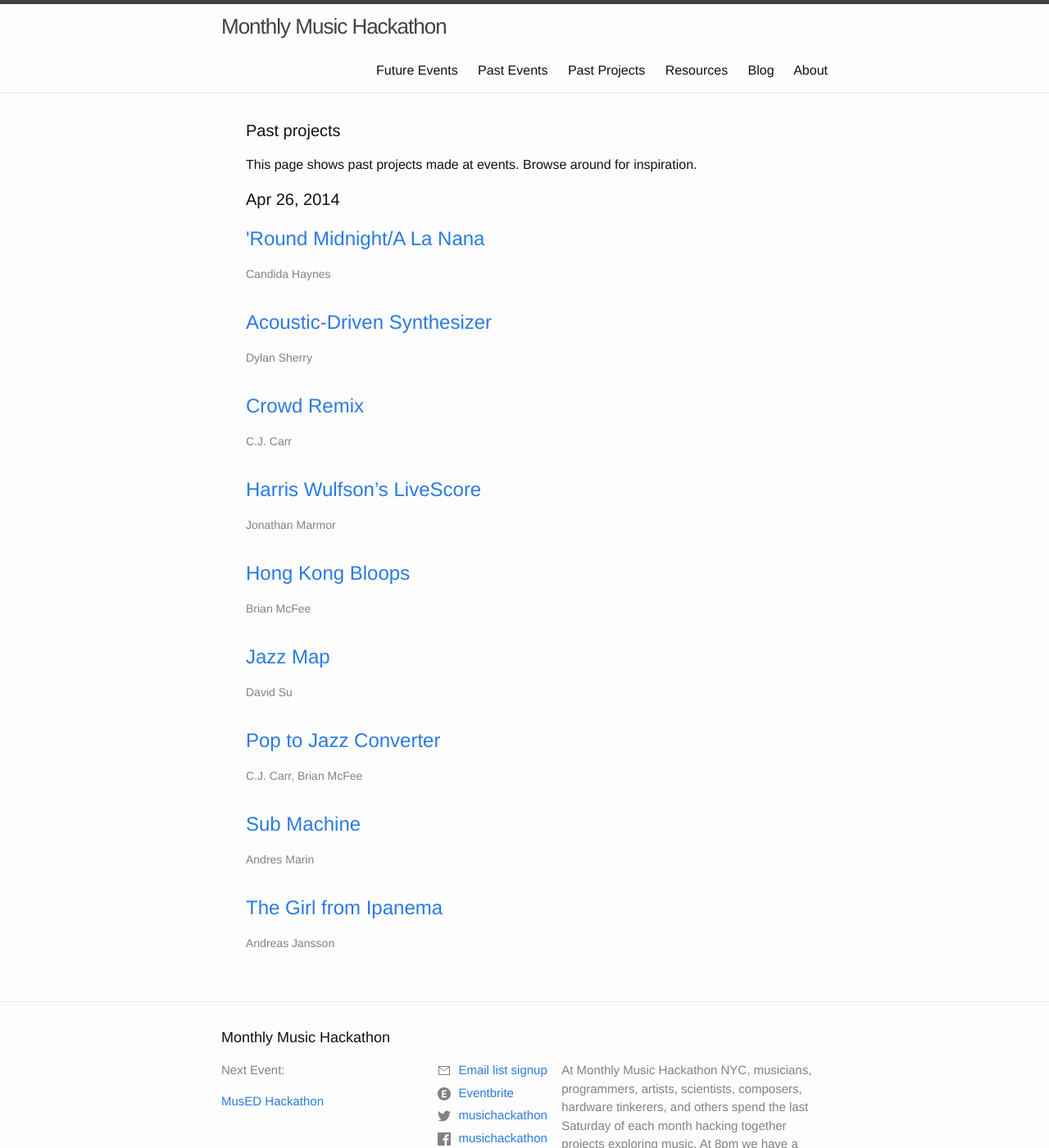
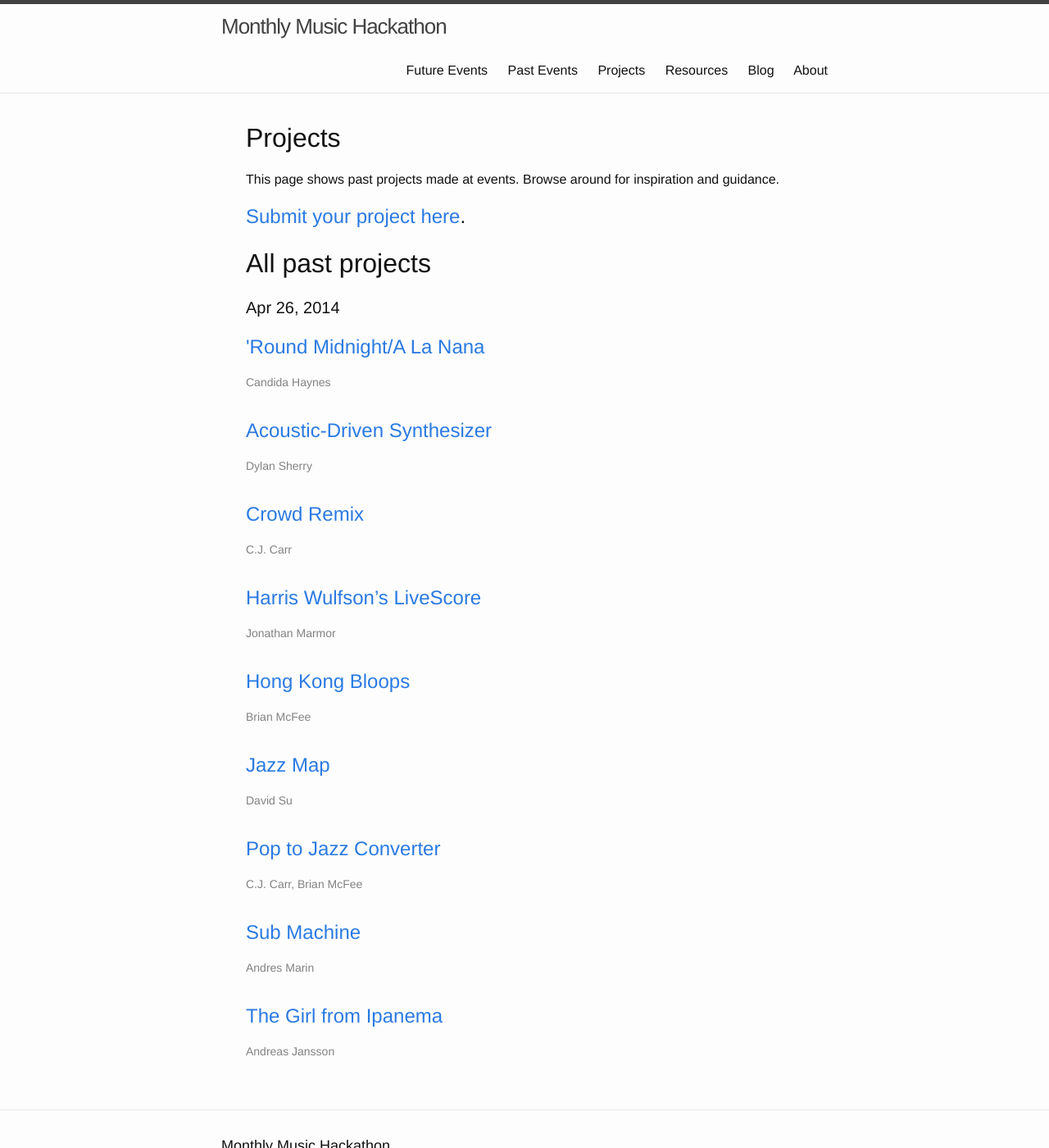
Before and after one commit to musichackathon/mmh_jekyll, a Jekyll site: the page built from projects.md, in a window 1280 px wide and 1400 px high. Shown: the whole window at 82% size. Built offline with Jekyll 4.4.1, drawn with Linux system fonts in a browser that asks for light colours; some of the changed text lies outside the part shown.

Commit message:
Add submission forms for resources and projects (#59)
* Add submission forms for resources and projects

* Clean up layout of Projects page

```diff
--- a/_includes/footer.html
+++ b/_includes/footer.html
@@ -53,7 +53,7 @@
               {% include icon-github-repo.html
                 username=site.github_username
                 repo=site.github_repo
-                text="Contribute to site" %}
+                text="Contribute" %}
             </li>
           {% endif %}
 
--- a/_layouts/all_projects_list.html
+++ b/_layouts/all_projects_list.html
@@ -3,8 +3,6 @@ layout: default
 ---
 
 <div class="home wrapper">
-
-  <h1 class="page-heading">Past projects</h1>
 
   {{ content }}
 
@@ -13,7 +11,7 @@ layout: default
           | sort: 'name' | reverse %}
 
   {% for projectsOnDate in projectsGroupedByDate %}
-    <h1 class="page-heading">{{ projectsOnDate.name }}</h1>
+    <h2 class="page-heading">{{ projectsOnDate.name }}</h2>
     {% include projects_list.html projects=projectsOnDate.items %}
   {% endfor %}
 </div>
--- a/projects.md
+++ b/projects.md
@@ -1,8 +1,16 @@
 ---
 layout: all_projects_list
-title: Past Projects
+title: Projects
 permalink: /projects/
 navigation_order: 3
 ---
 
-This page shows past projects made at events. Browse around for inspiration.
+# Projects
+
+This page shows past projects made at events. Browse around for inspiration and guidance.
+
+## [Submit your project here](https://goo.gl/forms/c7fEqEY3t140H17M2).
+
+
+
+# All past projects
```
Also changed, not shown: _projects/2014-04-26-crowd-remix.md (+1 -1 lines), _projects/2014-04-26-hong-kong-bloops.md (+1 -1 lines), resources.md (+2 -0 lines).
